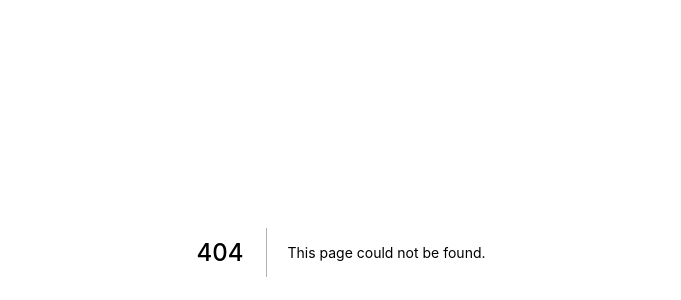
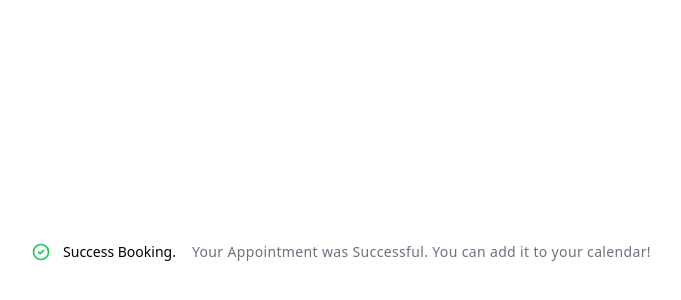
Before and after one commit to itisWasp/fs-simba-cal, a Next.js app: page /success in a window 1280 px wide. Before the commit this address had no page. Shown: the part 148-448 px from the top of the page, without its empty margins (299-980 px from the left). Built offline with nearby package versions, Linux system fonts and the light colour scheme.

Commit message:
Booking Page & Logout

```diff
--- /dev/null
+++ b/components/Attendees.tsx
@@ -0,0 +1,55 @@
+import React, { useState, useEffect } from "react";
+import axios from "axios";
+
+type Props = {};
+
+const Attendees = (props: Props) => {
+  const [id, setId] = useState([]);
+  const [name, setName] = useState("");
+  const [email, setEmail] = useState("");
+
+  useEffect(() => {
+    const getAttendees = async () => {
+      const response = await axios.get(`api/events`);
+      //   setId(response.data[0].id);
+      //   setName(response.data[0].name);
+      //   setEmail(response.data[0].email);
+      const data = response.data;
+      //   data.map((n: any) => {
+      //     setId(n.id);
+      //     setName(n.name);
+      //     setEmail(n.email);
+      //   });
+
+      console.log(data);
+      setId(data);
+    };
+
+    getAttendees();
+  }, []);
+
+  return (
+    <div className="h-screen p-20 bg-slate-100">
+      <h3 className="mb-4 text-sm font-bold text-dark-300">Upcoming Events</h3>
+      <p className="pb-8">
+        The following are events that are available from the Users
+      </p>
+      {id.map((n: any) => {
+        return (
+          <div
+            className="p-6 bg-white rounded-lg shadow-lg cursor-pointer"
+            id={n.id}
+          >
+            <h2 className="mb-2 text-2xl font-bold text-gray-800">
+              Secret Meeting
+            </h2>
+            <p className="text-gray-700">{name}</p>
+            <p className="text-gray-700">{email}</p>
+          </div>
+        );
+      })}
+    </div>
+  );
+};
+
+export default Attendees;
--- a/components/BookEvent.tsx
+++ b/components/BookEvent.tsx
@@ -32,6 +32,8 @@ const BookEvent = (props: Props) => {
 
       setName("");
       setEmail("");
+
+      router.replace("/success");
 
       if (
         attendeeResponse.data.message == "Attendee Register Successfully" &&
--- /dev/null
+++ b/components/EventTypes.tsx
@@ -0,0 +1,30 @@
+import React from "react";
+import axios from "axios";
+import Link from "next/link";
+
+type Props = {};
+
+const Attendees = (props: Props) => {
+  return (
+    <div className="h-screen p-20 bg-slate-100">
+      <h3 className="mb-4 text-sm font-bold text-dark-300">Event Types</h3>
+      <p className="pb-8">
+        Create events to share for people to book on your calendar.
+      </p>
+      <Link href={"/mugisha-israel/secret"}>
+        <a target="_blank">
+          <div className="p-6 bg-white rounded-lg shadow-lg cursor-pointer">
+            <h2 className="mb-2 text-2xl font-bold text-gray-800">
+              Secret Meeting
+            </h2>
+            <p className="text-gray-700">
+              Use This Session to book a one on one with Me.
+            </p>
+          </div>
+        </a>
+      </Link>
+    </div>
+  );
+};
+
+export default Attendees;
--- a/components/Main.tsx
+++ b/components/Main.tsx
@@ -1,13 +1,18 @@
 import React, { useState, useEffect } from "react";
-import Link from "next/link";
 import axios from "axios";
 import requireAuthentication from "../HOC/requireAuthentication/index";
+import Attendees from "./Attendees";
+import EventTypes from "./EventTypes";
+import { useRouter } from "next/router";
 
 type Props = {};
 
 const Booking = (props: Props) => {
   const [firstname, setFirstname] = useState("");
   const [lastname, setLastname] = useState("");
+  const [active, setActive] = useState("Events");
+
+  const router = useRouter();
 
   useEffect(() => {
     const config: any = {
@@ -26,6 +31,11 @@ const Booking = (props: Props) => {
     getProfile();
   }, []);
 
+  const handleLogout = () => {
+    localStorage.clear();
+    router.replace("/login");
+  };
+
   return (
     <section>
       <div className="float-left">
@@ -33,8 +43,9 @@ const Booking = (props: Props) => {
           <div className="h-full h-screen min-h-screen pt-20 overflow-y-auto px-50 bg-gray-50 dark:bg-blue-900">
             <ul className="space-y-2">
               <li>
-                <a
-                  href="#"
+                <nav
+                  // href="#"
+                  onClick={() => setActive("Events")}
                   className="flex items-center p-2 text-base font-normal text-gray-900 rounded-lg dark:text-white hover:bg-gray-100 dark:hover:bg-gray-700"
                 >
                   <svg
@@ -48,12 +59,13 @@ const Booking = (props: Props) => {
                   <span className="flex-1 ml-3 whitespace-nowrap">
                     Event Types
                   </span>
-                </a>
+                </nav>
               </li>
 
               <li>
-                <a
-                  href="#"
+                <nav
+                  // href="#"
+                  onClick={() => setActive("Bookings")}
                   className="flex items-center p-2 text-base font-normal text-gray-900 rounded-lg dark:text-white hover:bg-gray-100 dark:hover:bg-gray-700"
                 >
                   <svg
@@ -71,7 +83,7 @@ const Booking = (props: Props) => {
                   <span className="flex-1 ml-3 whitespace-nowrap">
                     Bookings
                   </span>
-                </a>
+                </nav>
               </li>
 
               <li>
@@ -97,27 +109,18 @@ const Booking = (props: Props) => {
                   </div>
                 </div>
               </li>
+              <button
+                className="px-4 py-2 font-bold text-white bg-blue-500 rounded-full hover:bg-blue-700"
+                onClick={handleLogout}
+              >
+                Logout
+              </button>
             </ul>
           </div>
         </aside>
       </div>
-
-      <div className="h-screen p-20 bg-slate-100">
-        <h3 className="mb-4 text-sm font-bold text-dark-300">Event Types</h3>
-        <p className="pb-8">
-          Create events to share for people to book on your calendar.
-        </p>
-        <Link href={"/mugisha-israel/secret"}>
-          <div className="p-6 bg-white rounded-lg shadow-lg cursor-pointer">
-            <h2 className="mb-2 text-2xl font-bold text-gray-800">
-              Secret Meeting
-            </h2>
-            <p className="text-gray-700">
-              Use This Session to book a one on one with Me.
-            </p>
-          </div>
-        </Link>
-      </div>
+      {active == "Events" && <EventTypes />}
+      {active == "Bookings" && <Attendees />}
     </section>
   );
 };
--- /dev/null
+++ b/components/Success.tsx
@@ -0,0 +1,34 @@
+import React from "react";
+
+type Props = {};
+
+function Success({}: Props) {
+  return (
+    <div className="flex items-center justify-center h-screen py-5 pl-6 pr-8 bg-white rounded-md shadow sm:flex-row sm:items-center sm:pr-6">
+      <div className="flex flex-row items-center w-full pb-4 border-b sm:border-b-0 sm:w-auto sm:pb-0">
+        <div className="text-green-500">
+          <svg
+            className="w-6 h-6 sm:w-5 sm:h-5"
+            fill="none"
+            stroke="currentColor"
+            viewBox="0 0 24 24"
+            xmlns="http://www.w3.org/2000/svg"
+          >
+            <path
+              stroke-linecap="round"
+              stroke-linejoin="round"
+              stroke-width="2"
+              d="M9 12l2 2 4-4m6 2a9 9 0 11-18 0 9 9 0 0118 0z"
+            ></path>
+          </svg>
+        </div>
+        <div className="ml-3 text-sm font-medium">Success Booking.</div>
+      </div>
+      <div className="mt-4 text-sm tracking-wide text-gray-500 sm:mt-0 sm:ml-4">
+        Your Appointment was Successful. You can add it to your calendar!
+      </div>
+    </div>
+  );
+}
+
+export default Success;
--- /dev/null
+++ b/pages/api/events.ts
@@ -0,0 +1,16 @@
+import { NextApiHandler, NextApiRequest, NextApiResponse } from "next";
+import prisma from "../../lib/prisma";
+
+const getEvents: NextApiHandler = async (
+  req: NextApiRequest,
+  res: NextApiResponse
+) => {
+  try {
+    const events = await prisma.attendee.findMany();
+    res.status(200).json(events);
+  } catch (error) {
+    res.status(500).json(error);
+  }
+};
+
+export default getEvents;
--- /dev/null
+++ b/pages/success.tsx
@@ -0,0 +1,10 @@
+import React from "react";
+import Success from "../components/Success";
+
+type Props = {};
+
+function success({}: Props) {
+  return <Success />;
+}
+
+export default success;
```
